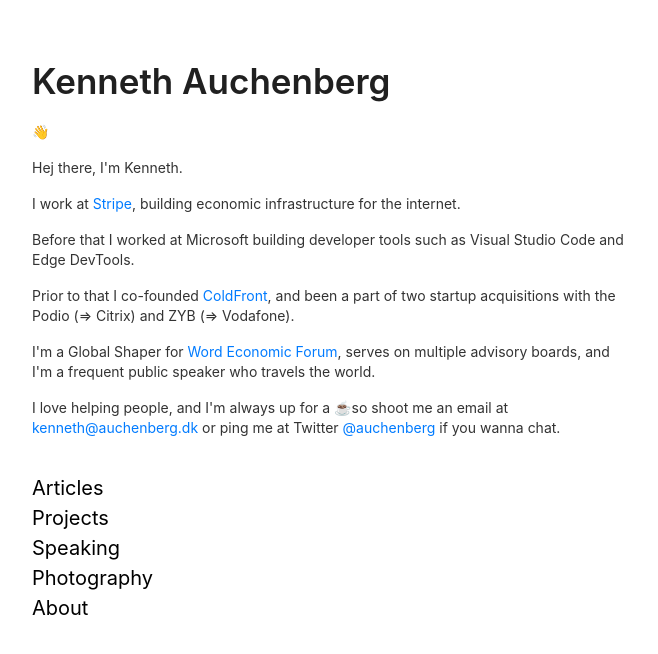
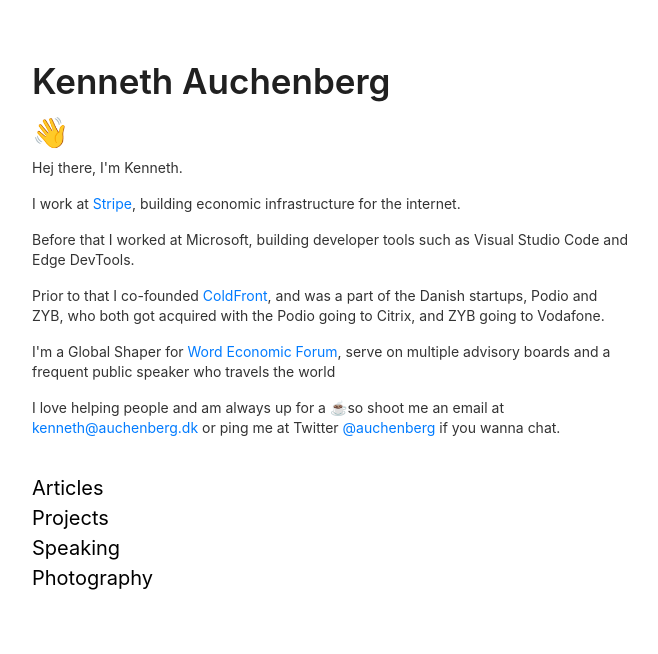
Before and after one commit to auchenberg/kenneth-io, a Next.js app: page / in a window 1280 px wide. Shown: the top 654 px of the page, without its empty margins (18-676 px from the left). Built offline with nearby package versions, Linux system fonts and the light colour scheme.

Commit message:
More tweaks

```diff
--- a/components/layout.js
+++ b/components/layout.js
@@ -10,9 +10,7 @@ const Layout = (props) => (
     {!props.main && (
       <div className="header">
         <section>
-          <a className="code" href="/">
-            &lt;&lt; back to kenneth.io
-          </a>
+          <a href="/"> 👈 back to kenneth.io</a>
         </section>
       </div>
     )}
@@ -42,8 +40,13 @@ const Layout = (props) => (
         color: #333333;
         -webkit-font-smoothing: antialiased;
         -moz-osx-font-smoothing: grayscale;
-        height: 100%;
         padding: 60px 50px;
+      }
+
+      @media (max-width: 768px) {
+        :global(body) {
+          padding: 25px;
+        }
       }
 
       :global(html) {
--- a/components/nav.js
+++ b/components/nav.js
@@ -13,7 +13,6 @@ class Nav extends React.Component {
         <a href="/projects">Projects</a>
         <a href="/speaking">Speaking</a>
         <a href="https://instagram.com/auchenberg">Photography</a>
-        <a href="/about">About</a>
 
         <style jsx>{`
           .menu {
--- a/pages/index.js
+++ b/pages/index.js
@@ -16,24 +16,24 @@ class Home extends React.Component {
             infrastructure for the internet.
           </p>{' '}
           <p>
-            Before that I worked at Microsoft building developer tools such as
+            Before that I worked at Microsoft, building developer tools such as
             Visual Studio Code and Edge DevTools.
           </p>
           <p>
             Prior to that I co-founded{' '}
-            <a href="https://coldfront.co">ColdFront</a>, and been a part of two
-            startup acquisitions with the Podio (=> Citrix) and ZYB (=>
-            Vodafone).
+            <a href="https://coldfront.co">ColdFront</a>, and was a part of the
+            Danish startups, Podio and ZYB, who both got acquired with the Podio
+            going to Citrix, and ZYB going to Vodafone.
           </p>
           <p>
             I'm a Global Shaper for{' '}
-            <a href="https://www.weforum.org/">Word Economic Forum</a>, serves
-            on multiple advisory boards, and I'm a frequent public speaker who
-            travels the world.
+            <a href="https://www.weforum.org/">Word Economic Forum</a>, serve on
+            multiple advisory boards and a frequent public speaker who travels
+            the world
           </p>
           <p>
-            I love helping people, and I'm always up for a ☕️so shoot me an
-            email at <a href="">kenneth@auchenberg.dk</a> or ping me at Twitter{' '}
+            I love helping people and am always up for a ☕️so shoot me an email
+            at <a href="">kenneth@auchenberg.dk</a> or ping me at Twitter{' '}
             <a href="https://twitter.com/auchenberg">@auchenberg</a> if you
             wanna chat.
           </p>
@@ -75,6 +75,7 @@ class Home extends React.Component {
           }
 
           .wave {
+            font-size: 30px;
             animation-name: wave-animation;
             animation-duration: 2.5s;
             animation-iteration-count: infinite;
```
